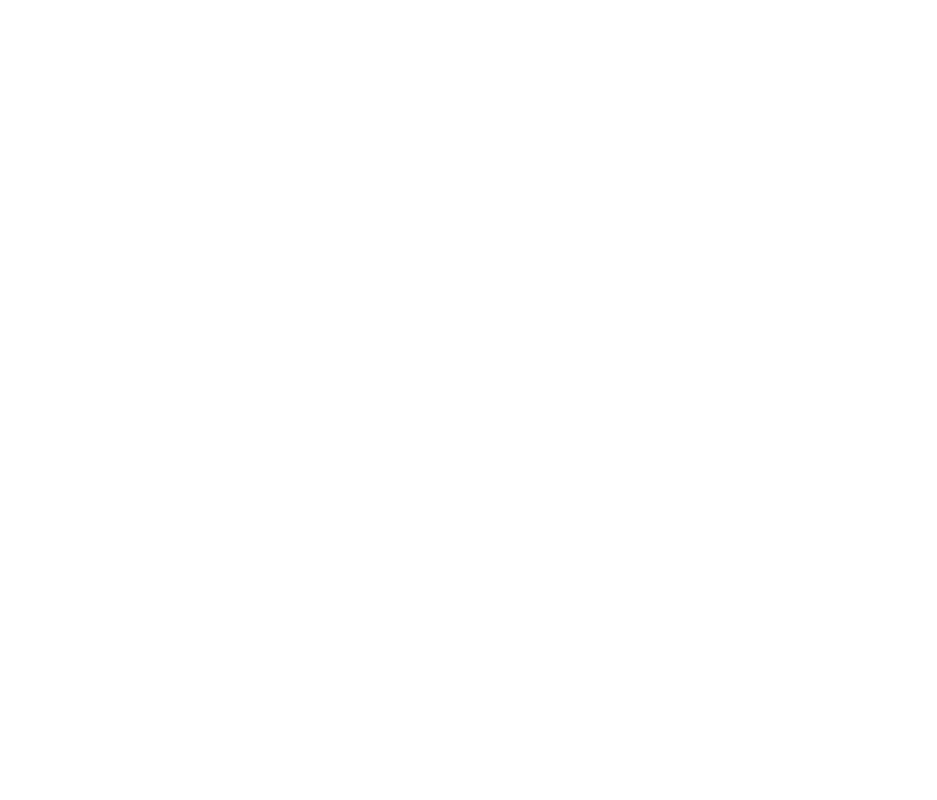
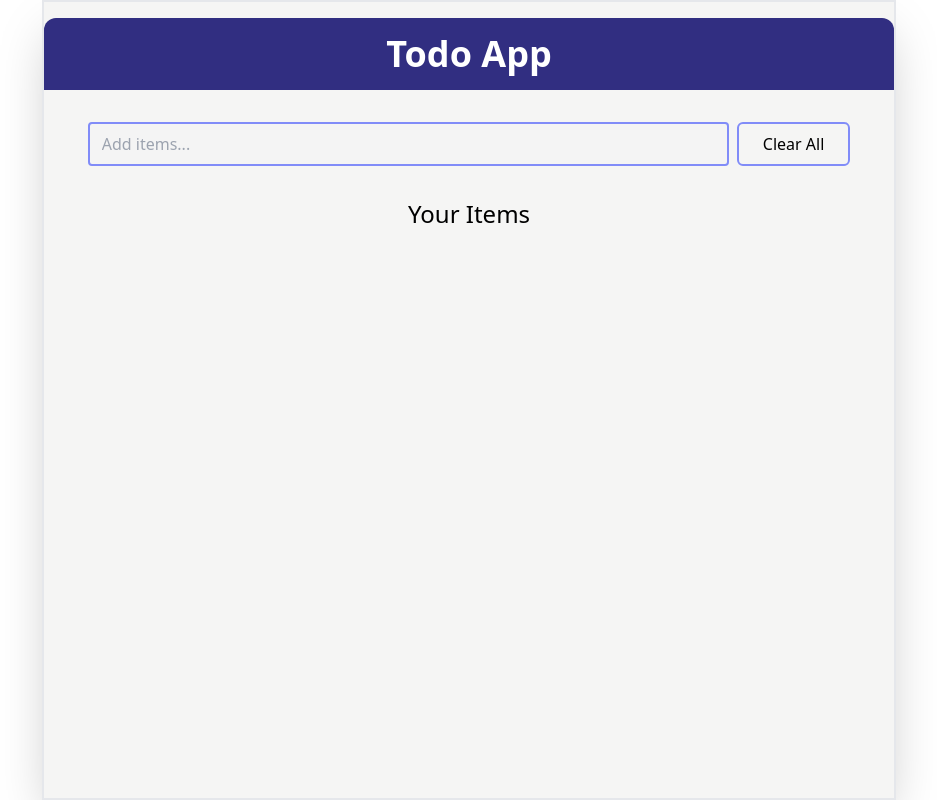
Before and after one commit to Rajat-Uchiha/todoApp, a React (Create React App) app: page / in a window 1280 px wide. Shown: the whole page, without its empty margins (171-1108 px from the left). Built offline with nearby package versions, Linux system fonts and the light colour scheme.

Commit message:
handles user inputs

```diff
--- a/src/Components/Todocard.js
+++ b/src/Components/Todocard.js
@@ -1,8 +1,103 @@
-import React from 'react'
+import React, { useState } from 'react'
 
 export default function Todocard() {
+
+    const [userData, setuserData] = useState("");
+    const [items, setItems] = useState([]);
+
+    //Function to take the input value and store it in the state
+    const addItem = (e) => {
+        if (e.key === "Enter") {
+            e.preventDefault();
+            setuserData(e.target.value);
+            saveItems();
+        }
+    }
+
+    //Function to add items in the array
+    const saveItems = () => {
+        if (!userData) {
+            alert("Please write something!");
+        }
+        else {
+            const myNewData = {
+                id: new Date().getTime().toString(),
+                name: userData
+            };
+            setItems([myNewData, ...items]);
+        }
+    }
+
+
     return (
         <>
+
+            {/* Main Div */}
+            <div className='bg-white min-h-screen w-full flex justify-center items-center ' >
+
+                {/* Card */}
+                <div className=' bg-stone-100 w-4/6 h-screen py-4 shadow-2xl border-2' >
+
+                    {/* Heading */}
+                    <div className=' py-4 bg-indigo-900  rounded-t-xl ' >
+                        <h1 className="text-center text-white text-4xl font-bold">Todo App</h1>
+                    </div>
+
+                    {/* Input */}
+                    <div className='py-8 px-6 flex justify-center ' >
+                        <input type="text"
+
+                            // Getting value using hooks
+                            value={userData}
+                            onChange={(event) => { setuserData(event.target.value) }}
+                            onKeyPress={addItem}
+
+                            id="name" name="name" placeholder='Add items...' className="w-4/5 mx-1 bg-gray-100 bg-opacity-50 rounded border-2 border-indigo-400 focus:border-indigo-500 focus:bg-white text-base outline-none text-gray-700 py-1 px-3 leading-8 transition-colors duration-200 ease-in-out" />
+                        <button className='border-2 font-medium mx-1 py-2 px-6 rounded-md border-indigo-400 hover:bg-indigo-100' >Clear All</button>
+                    </div>
+
+                    {/* Items Heading */}
+                    <div>
+                        <h1 className='text-center font-medium text-2xl'> Your Items</h1>
+                    </div>
+
+                    {/* ClearAll button */}
+                    {/* <div className='flex justify-center my-4' >
+
+                    </div> */}
+
+                    {/* Items container */}
+                    <div className=' w-full  ' >
+                        {/* Each item container */}
+
+                        {/* Dynamically showing the items using map method */}
+
+                        {
+                            items.map((ele, index) => {
+                                return (
+                                    <div key={index}
+                                        className="border-2 flex mx-auto shadow-2xl px-3 hover:bg-indigo-100 w-5/6 border-purp;e-800 rounded-lg bg-white my-2  sm:flex sm:flex-row justify-around items-center">
+
+                                        <div className=" flex justify-center my-2 font-bold">
+                                            <p className=" py-2 text-lg font-medium">{ele.name}</p>
+                                        </div>
+                                        <div className='hidden' >
+                                            <svg className='h-6 w-6' xmlns="http://www.w3.org/2000/svg" viewBox="0 0 448 512"><path className='fill-indigo-600' d="M438.6 105.4C451.1 117.9 451.1 138.1 438.6 150.6L182.6 406.6C170.1 419.1 149.9 419.1 137.4 406.6L9.372 278.6C-3.124 266.1-3.124 245.9 9.372 233.4C21.87 220.9 42.13 220.9 54.63 233.4L159.1 338.7L393.4 105.4C405.9 92.88 426.1 92.88 438.6 105.4H438.6z" /></svg>
+                                        </div>
+                                    </div>
+                                );
+                            })
+                        }
+
+
+
+
+                    </div>
+
+                </div>
+            </div >
+
+
 
 
         </>
```
